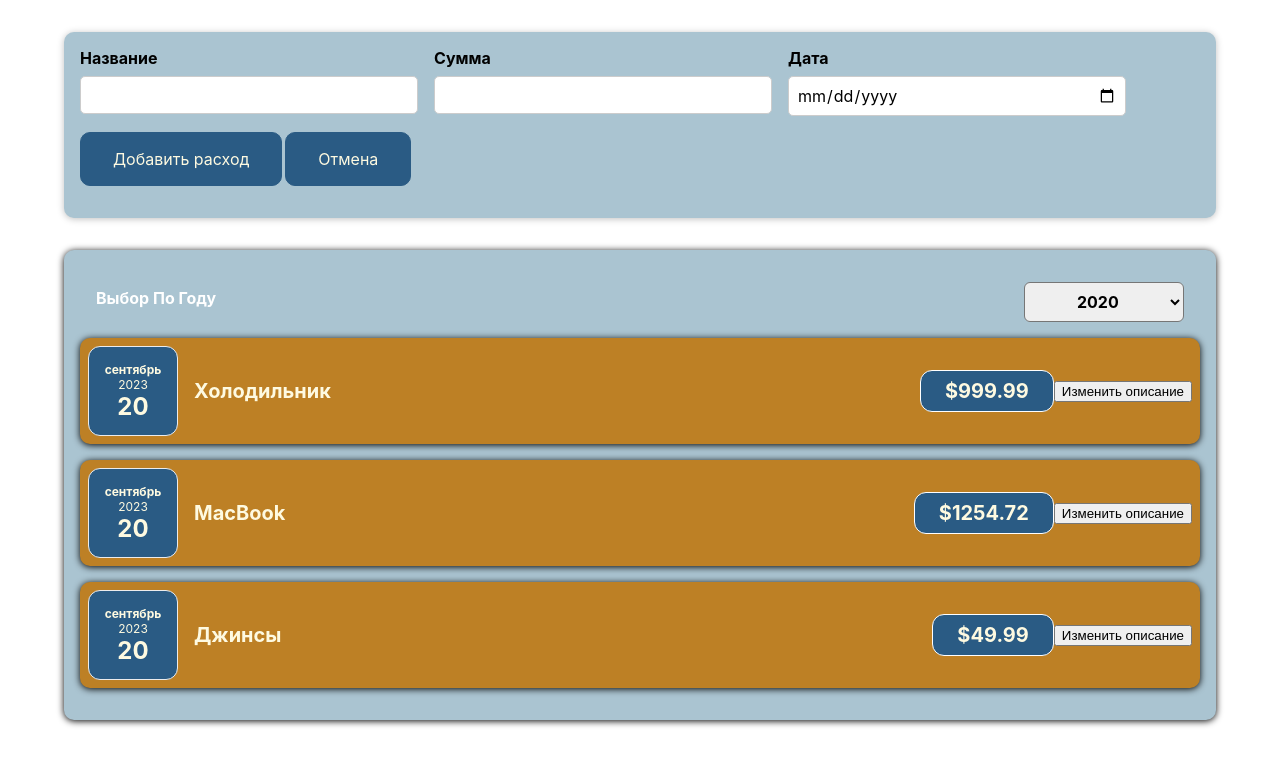
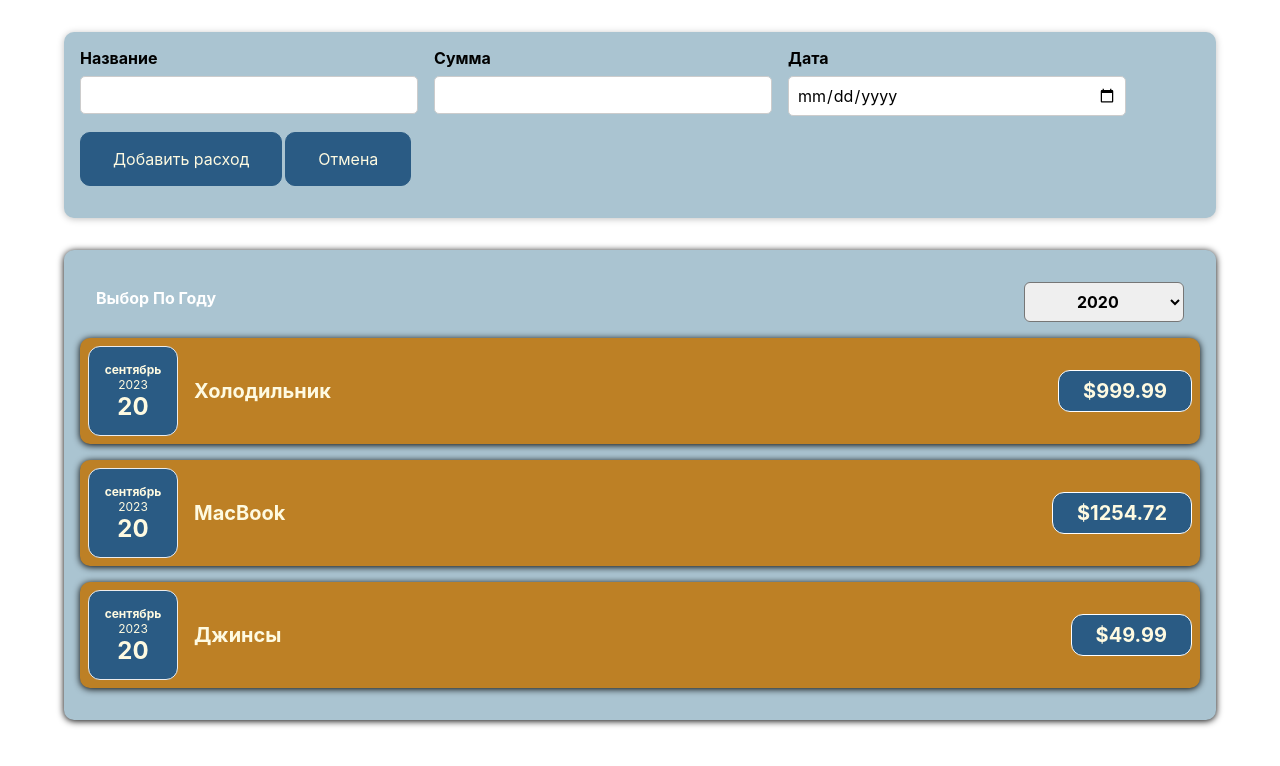
Before and after one commit to issamansur/CostAccounting, a React (Create React App) app: page / in a window 1280 px wide. Shown: the top 766 px of the page. Built offline with nearby package versions, Linux system fonts and the light colour scheme.

Commit message:
3.17 remove unused button with handler n useState

```diff
--- a/src/components/Costs/CostItem.js
+++ b/src/components/Costs/CostItem.js
@@ -1,28 +1,16 @@
-import { useState } from "react";
-
 import "./CostItem.css";
 
 import Card from "../UI/Card";
 import CostDate from "./CostDate";
 
 const CostItem = (props) => {
-    const [description, setDescriprion] =
-        useState(props.description);
-
-    const changeDescriptionHandler = () => {
-        setDescriprion("New text");
-    }
-
     return (
         <Card className="cost-item">
             <CostDate date={props.date}/>
             <div className="cost-item__description">
-                <h2>{description}</h2>
+                <h2>{props.description}</h2>
                 <div className="cost-item__price">${props.amount}</div>
             </div>
-            <button onClick={changeDescriptionHandler}>
-                Изменить описание
-            </button>
         </Card>
     );
 };
```
